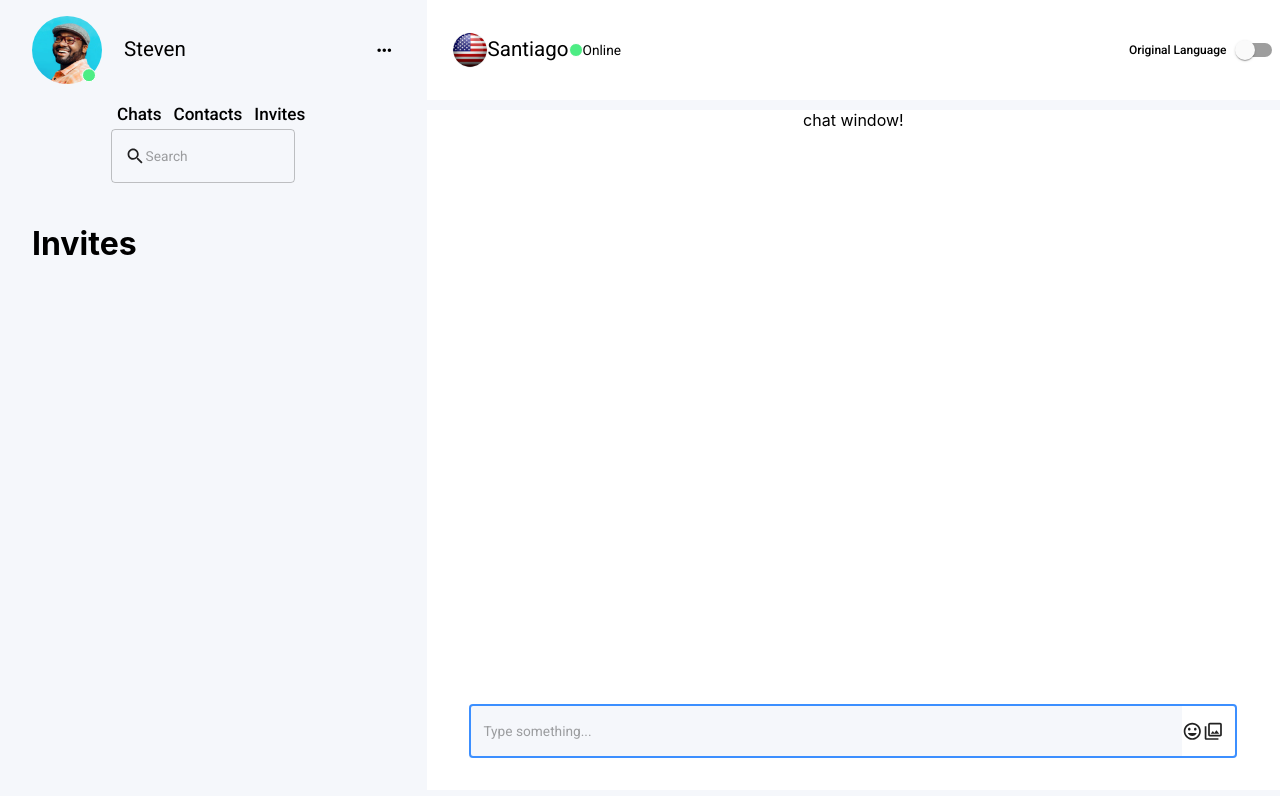
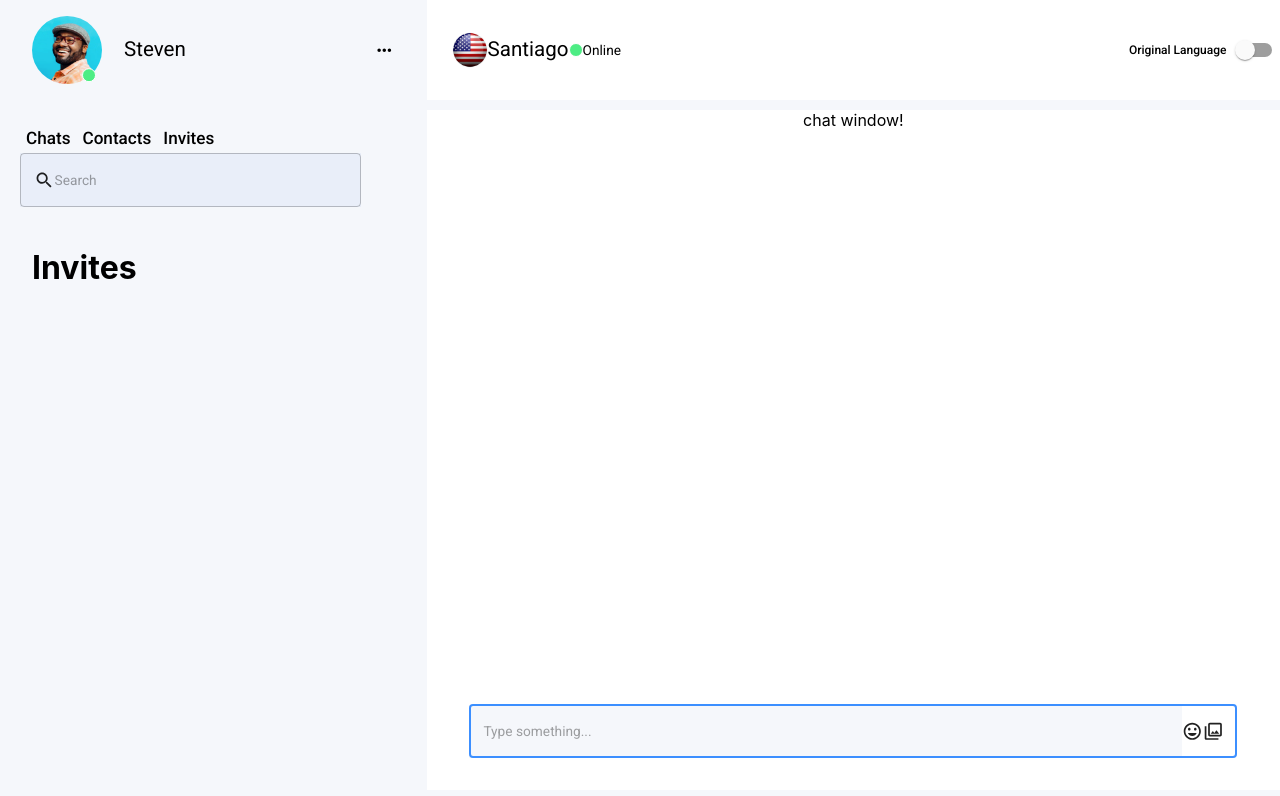
Before and after one commit to peacebonez/world-chat, a React (Create React App) app in the folder client/: page /messenger in a window 1280 px wide. Shown: the top 796 px of the page. Built offline with nearby package versions, Linux system fonts and the light colour scheme; no server answers.

Commit message:
UI improvements with sidebar search bar

```diff
--- a/client/src/components/SideBarHeader.js
+++ b/client/src/components/SideBarHeader.js
@@ -1,43 +1,44 @@
-import React from "react";
-import PropTypes from "prop-types";
-import { makeStyles } from "@material-ui/core/styles";
+import React from 'react';
+import PropTypes from 'prop-types';
+import { makeStyles } from '@material-ui/core/styles';
 
-import MoreHorizIcon from "@material-ui/icons/MoreHoriz";
-import happyChatter from "../assets/happy-chatter.png";
-import { Typography } from "@material-ui/core";
+import MoreHorizIcon from '@material-ui/icons/MoreHoriz';
+import happyChatter from '../assets/happy-chatter.png';
+import { Typography } from '@material-ui/core';
 
 const useStyles = makeStyles((theme) => ({
   sideBarHeader: {
     height: 100,
-    width: "85%",
-    display: "flex",
-    justifyContent: "space-between",
-    alignItems: "center",
-    "& div": {
-      display: "flex",
-      alignItems: "center",
+    width: '85%',
+    marginBottom: theme.spacing(3),
+    display: 'flex',
+    justifyContent: 'space-between',
+    alignItems: 'center',
+    '& div': {
+      display: 'flex',
+      alignItems: 'center',
     },
   },
   sideBarImgWrapper: {
-    "& span": {
-      position: "relative",
-      transform: "translate(-200%,180%)",
+    '& span': {
+      position: 'relative',
+      transform: 'translate(-200%,180%)',
     },
   },
   sideBarImg: {
-    borderRadius: "100%",
-    overflow: "hidden",
-    width: "70px",
+    borderRadius: '100%',
+    overflow: 'hidden',
+    width: '70px',
     marginRight: theme.spacing(1),
   },
   statusIcon: {
     width: 12,
     height: 12,
-    border: "solid white 1px",
-    borderRadius: "50%",
+    border: 'solid white 1px',
+    borderRadius: '50%',
   },
-  onlineIcon: { background: "#4DED84" },
-  offlineIcon: { background: "lightgray" },
+  onlineIcon: { background: '#4DED84' },
+  offlineIcon: { background: 'lightgray' },
 }));
 
 const SideBarHeader = (props) => {
--- a/client/src/components/SideBarSearch.js
+++ b/client/src/components/SideBarSearch.js
@@ -5,12 +5,19 @@ import { makeStyles } from '@material-ui/core/styles';
 import SearchOutlinedIcon from '@material-ui/icons/SearchOutlined';
 
 const useStyles = makeStyles((theme) => ({
-  chatInput: {
-    width: '90%',
+  wrapper: {
+    width: '100%',
+    display: 'flex',
+    flexDirection: 'column',
+    justifyContent: 'flex-start',
+    marginLeft: theme.spacing(5),
+  },
+  searchInput: {
+    width: '80%',
     marginBottom: 20,
-    textAlign: 'center',
+    background: '#E9EEF9',
     '& input': {
-      background: theme.palette.primary.gray,
+      background: '#E9EEF9',
     },
   },
   noStyleBtn: {
@@ -47,6 +54,7 @@ const SideBarSearch = ({ setChatShown, setContactsShown, setInvitesShown }) => {
   };
 
   return (
+    <div className={classes.wrapper}>
       <div>
         <button
           className={classes.noStyleBtn}
@@ -72,9 +80,11 @@ const SideBarSearch = ({ setChatShown, setContactsShown, setInvitesShown }) => {
             Invites
           </Typography>
         </button>
-      <div className={classes.chatInput}>
+      </div>
+      <div>
         <form noValidate autoComplete="off">
           <TextField
+            className={classes.searchInput}
             variant="outlined"
             fullWidth
             autoFocus
```
Lines whose indentation alone changed are shown as unchanged.
